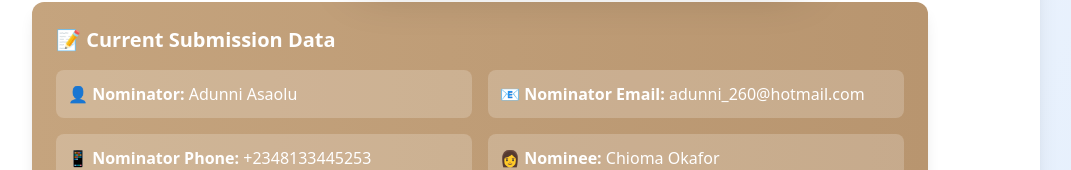
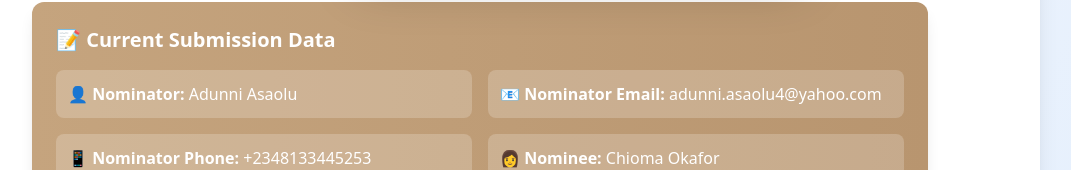
Before and after one commit to D-o-v/eaward, a React (Vite) app: page / in a window 1280 px wide. Shown: the part 326-496 px from the top of the page, without its empty margins (160-1231 px from the left). Built offline with nearby package versions, Linux system fonts and the light colour scheme; no server answers; the HTML template or start-up script is replaced by a standard one.

Commit message:
just an Update for Vercel deployment

```diff
--- a/src/App.jsx
+++ b/src/App.jsx
@@ -10,10 +10,20 @@ function App() {
   const [nextSubmitTime, setNextSubmitTime] = useState(0)
   const [countdown, setCountdown] = useState(0)
   const [isSubmitting, setIsSubmitting] = useState(false)
+  const [config, setConfig] = useState(autoFillConfig)
   const [currentFormData, setCurrentFormData] = useState({
-    ...autoFillConfig,
-    ...generateRandomNominator()
+    ...config,
+    ...generateRandomNominator(config)
   })
+
+  const handleConfigUpdate = (newConfig) => {
+    setConfig(newConfig)
+    // Update current form data with new config
+    setCurrentFormData({
+      ...newConfig,
+      ...generateRandomNominator(newConfig)
+    })
+  }
   const submitIntervalRef = useRef(null)
   const countdownIntervalRef = useRef(null)
 
@@ -33,8 +43,18 @@ function App() {
   const scheduleNextSubmit = () => {
     if (!autoSubmit) return
 
+    // Generate fresh random data immediately
+    const newData = {
+      ...config,
+      ...generateRandomNominator(config)
+    }
+
+    // Update displayed form data immediately
+    setCurrentFormData(newData)
+
     const interval = getRandomInterval()
-    setNextSubmitTime(Date.now() + interval)
+    const nextTime = Date.now() + interval
+    setNextSubmitTime(nextTime)
     setCountdown(Math.ceil(interval / 1000))
 
     const timeout = setTimeout(async () => {
@@ -42,15 +62,6 @@ function App() {
         // Show submitting status
         setIsSubmitting(true)
         setCountdown(0)
-
-        // Generate fresh random data
-        const newData = {
-          ...autoFillConfig,
-          ...generateRandomNominator()
-        }
-
-        // Update displayed form data
-        setCurrentFormData(newData)
 
         // Submit the data
         const result = await handleSubmit(newData)
@@ -83,8 +94,8 @@ function App() {
 
       // Generate and show first submission data
       const firstData = {
-        ...autoFillConfig,
-        ...generateRandomNominator()
+        ...config,
+        ...generateRandomNominator(config)
       }
       setCurrentFormData(firstData)
 
@@ -217,6 +228,8 @@ function App() {
               toggleAutoSubmit={toggleAutoSubmit}
               countdown={countdown}
               currentFormData={currentFormData}
+              config={config}
+              onConfigUpdate={handleConfigUpdate}
             />
           ) : (
             <SubmissionsList />
--- a/src/components/ConfigPanel.jsx
+++ b/src/components/ConfigPanel.jsx
@@ -1,8 +1,8 @@
 import React, { useState } from 'react'
 import { autoFillConfig } from '../config/autoFill'
 
-const ConfigPanel = ({ onConfigUpdate }) => {
-  const [config, setConfig] = useState(autoFillConfig)
+const ConfigPanel = ({ config: initialConfig, onConfigUpdate }) => {
+  const [config, setConfig] = useState(initialConfig)
   const [isOpen, setIsOpen] = useState(false)
 
   const handleChange = (field, value) => {
@@ -96,12 +96,64 @@ const ConfigPanel = ({ onConfigUpdate }) => {
             </div>
           </div>
 
+          <div className="mt-8">
+            <h3 className="font-bold text-eloy-primary mb-6 text-lg">Optional Nominee Contact (Alternating)</h3>
+            <p className="text-sm text-gray-600 mb-4">
+              These fields will be used when the system randomly decides to fill optional nominee information:
+            </p>
+
+            <div className="grid grid-cols-1 md:grid-cols-2 gap-6">
+              <div>
+                <label className="block text-sm font-semibold text-gray-700 mb-2">
+                  Nominee Email Address
+                </label>
+                <input
+                  type="email"
+                  value={config.nominee_email}
+                  onChange={(e) => handleChange('nominee_email', e.target.value)}
+                  placeholder="nominee@example.com"
+                  className="w-full px-4 py-3 border-2 border-gray-300 rounded-lg text-sm focus:border-eloy-primary focus:outline-none"
+                />
+              </div>
+
+              <div>
+                <label className="block text-sm font-semibold text-gray-700 mb-2">
+                  Nominee Phone Number
+                </label>
+                <input
+                  type="tel"
+                  value={config.nominee_phone}
+                  onChange={(e) => handleChange('nominee_phone', e.target.value)}
+                  placeholder="+2348123456789"
+                  className="w-full px-4 py-3 border-2 border-gray-300 rounded-lg text-sm focus:border-eloy-primary focus:outline-none"
+                />
+              </div>
+
+              <div className="md:col-span-2">
+                <label className="block text-sm font-semibold text-gray-700 mb-2">
+                  Nominee Website
+                </label>
+                <input
+                  type="url"
+                  value={config.nominee_website}
+                  onChange={(e) => handleChange('nominee_website', e.target.value)}
+                  placeholder="https://www.nominee-website.com"
+                  className="w-full px-4 py-3 border-2 border-gray-300 rounded-lg text-sm focus:border-eloy-primary focus:outline-none"
+                />
+              </div>
+            </div>
+          </div>
+
           <div className="mt-6 p-4 bg-blue-50 rounded-lg border border-blue-200">
-            <h4 className="font-semibold text-blue-800 mb-2">📝 Note:</h4>
-            <p className="text-blue-700 text-sm">
-              These are the <strong>fixed nominee details</strong> that will stay the same for all submissions.
-              The nominator details (Your Name, Email, Phone) and reasons will be randomly generated for each submission.
-            </p>
+            <h4 className="font-semibold text-blue-800 mb-2">📝 How it works:</h4>
+            <ul className="text-blue-700 text-sm space-y-1">
+              <li>• <strong>Fixed fields:</strong> Nominee name, Instagram, LinkedIn, and category stay the same</li>
+              <li>• <strong>Random fields:</strong> Nominator details (Your Name, Email, Phone) and reasons change each time</li>
+              <li>• <strong>Optional fields:</strong> Nominee email/phone/website alternate randomly:</li>
+              <li className="ml-4">- 30% chance: All empty</li>
+              <li className="ml-4">- 30% chance: 1-2 fields filled with configured data</li>
+              <li className="ml-4">- 40% chance: All fields filled with configured data</li>
+            </ul>
           </div>
         </div>
       )}
--- a/src/components/NominationForm.jsx
+++ b/src/components/NominationForm.jsx
@@ -3,7 +3,7 @@ import axios from 'axios'
 import { autoFillConfig, generateRandomNominator } from '../config/autoFill'
 import ConfigPanel from './ConfigPanel'
 
-const NominationForm = ({ autoSubmit, toggleAutoSubmit, countdown, currentFormData }) => {
+const NominationForm = ({ autoSubmit, toggleAutoSubmit, countdown, currentFormData, config, onConfigUpdate }) => {
   const [categories, setCategories] = useState([])
   const [formData, setFormData] = useState(currentFormData || {
     ...autoFillConfig,
@@ -155,7 +155,7 @@ ${Object.entries(details.payload || {}).map(([k,v]) => `• ${k}: ${v}`).join('\
         </div>
       </div>
 
-      {showConfig && <ConfigPanel />}
+      {showConfig && <ConfigPanel config={config} onConfigUpdate={onConfigUpdate} />}
 
       <form onSubmit={handleSubmit} className="space-y-8">
         <section>
--- a/src/config/autoFill.js
+++ b/src/config/autoFill.js
@@ -231,7 +231,7 @@ export const nominationReasons = [
 ];
 
 // Generate random nominator (the person submitting) details
-export const generateRandomNominator = () => {
+export const generateRandomNominator = (configData = autoFillConfig) => {
   const firstName = nigerianNames.firstNames[Math.floor(Math.random() * nigerianNames.firstNames.length)]
   const lastName = nigerianNames.lastNames[Math.floor(Math.random() * nigerianNames.lastNames.length)]
   const reason = nominationReasons[Math.floor(Math.random() * nominationReasons.length)]
@@ -255,13 +255,46 @@ export const generateRandomNominator = () => {
 
   const shouldFillPhone = Math.random() > 0.2
 
+  // Generate optional nominee fields with alternating patterns
+  const optionalFieldsPattern = Math.random()
+  let nomineeEmail = ''
+  let nomineePhone = ''
+  let nomineeWebsite = ''
+
+  if (optionalFieldsPattern < 0.3) {
+    // 30% chance: All empty
+    nomineeEmail = ''
+    nomineePhone = ''
+    nomineeWebsite = ''
+  } else if (optionalFieldsPattern < 0.6) {
+    // 30% chance: Partial fill (1-2 fields) - use configured data
+    if (Math.random() > 0.5) {
+      nomineeEmail = configData.nominee_email
+    }
+    if (Math.random() > 0.5) {
+      nomineePhone = configData.nominee_phone
+    }
+    if (Math.random() > 0.7) {
+      nomineeWebsite = configData.nominee_website
+    }
+  } else {
+    // 40% chance: All filled - use configured data
+    nomineeEmail = configData.nominee_email
+    nomineePhone = configData.nominee_phone
+    nomineeWebsite = configData.nominee_website
+  }
+
   return {
     // Random nominator details (the person submitting)
     nominator_first: firstName,
     nominator_last: lastName,
     nominator_email: emailPatterns[Math.floor(Math.random() * emailPatterns.length)],
     nominator_phone: shouldFillPhone ? phoneNumber : '',
-    reason: reason
+    reason: reason,
+    // Optional nominee fields (alternating)
+    nominee_email: nomineeEmail,
+    nominee_phone: nomineePhone,
+    nominee_website: nomineeWebsite
   }
 }
 
```
